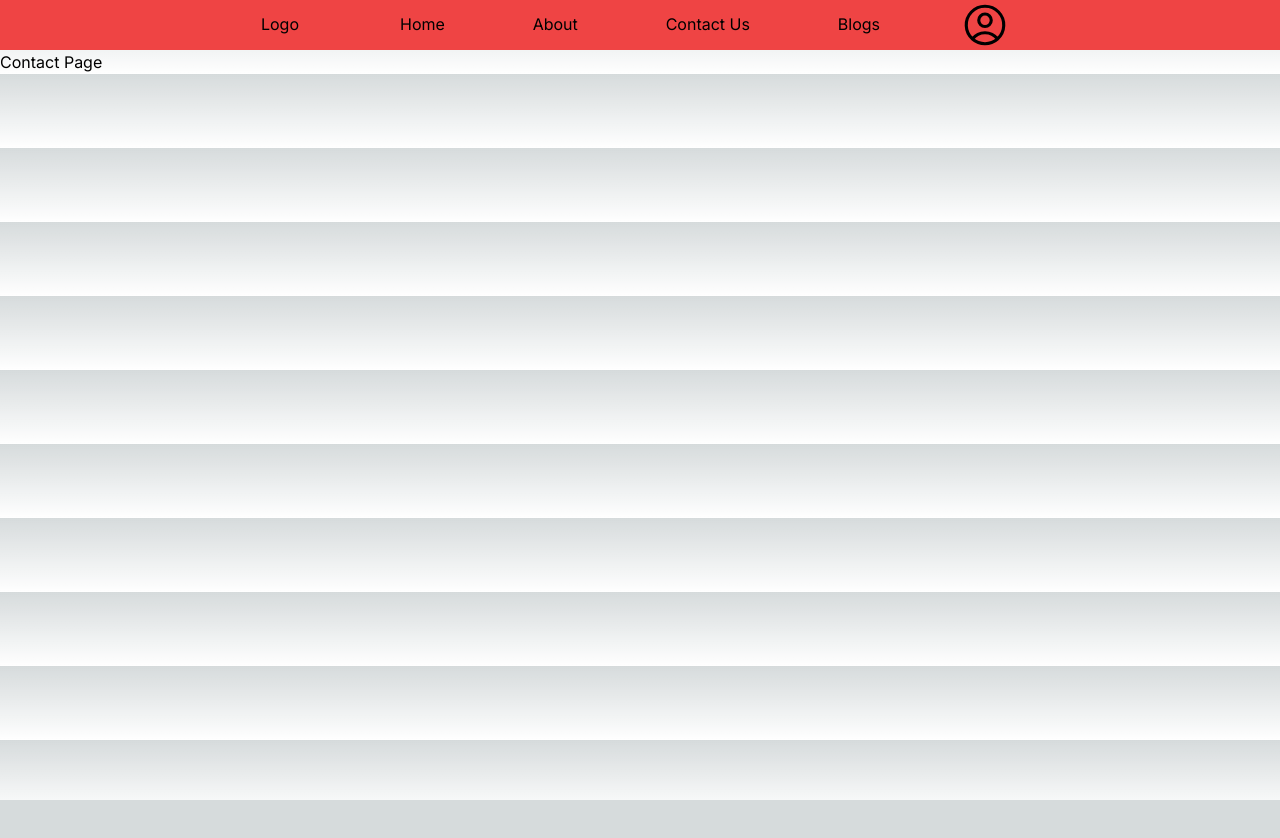
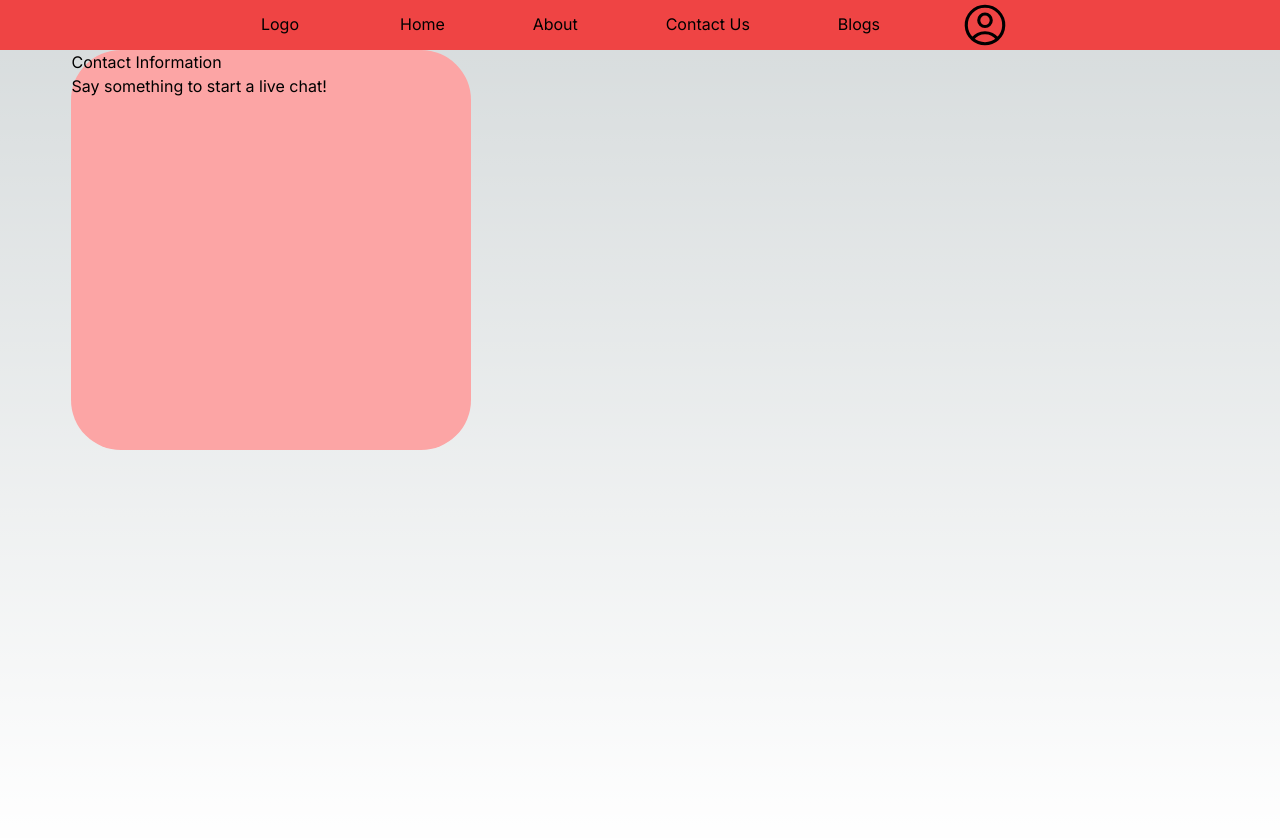
Before and after one commit to vishalRK/restaurant, a Next.js app: page /Contact in a window 1280 px wide. Shown: the top 838 px of the page. Before the commit the page ends 800 px from the top, so only its background shows below. Built offline with nearby package versions, Linux system fonts and the light colour scheme.

Commit message:
work in progress

```diff
--- a/src/app/Contact/page.tsx
+++ b/src/app/Contact/page.tsx
@@ -2,7 +2,28 @@ import React from 'react'
 
 const page = () => {
   return (
-    <div>Contact Page</div>
+    // <div className="border-2 w-[50%] flex justify-evenly flex-wrap align-middle">
+    //   <div className="w-56 h-56 border-2 bg-blue-800"></div>
+    //   <div className="w-56 h-56 border-2 bg-blue-800"></div>
+
+    // </div>
+    <div className="w-[100wh] h-[100vh] small:w-[100%] medium:w-[100%] small:flex flex-wrap justify-center">
+      <div className="w-[80%] flex flex-wrap justify-evenly ">
+        {/* section 1 */}
+        <div className="w-[400px] h-[400px] bg-red-300 rounded-[50px]">
+          <div>
+            <h1 className="">Contact Information</h1>
+            <h3>Say something to start a live chat!</h3>
+          </div>
+
+        </div>
+
+        {/* section 2 */}
+        <div  className="w-[40%] h-[90%] bg-red-300 rounded-[50px]">
+
+        </div>
+      </div>
+    </div>
   )
 }
 
```
